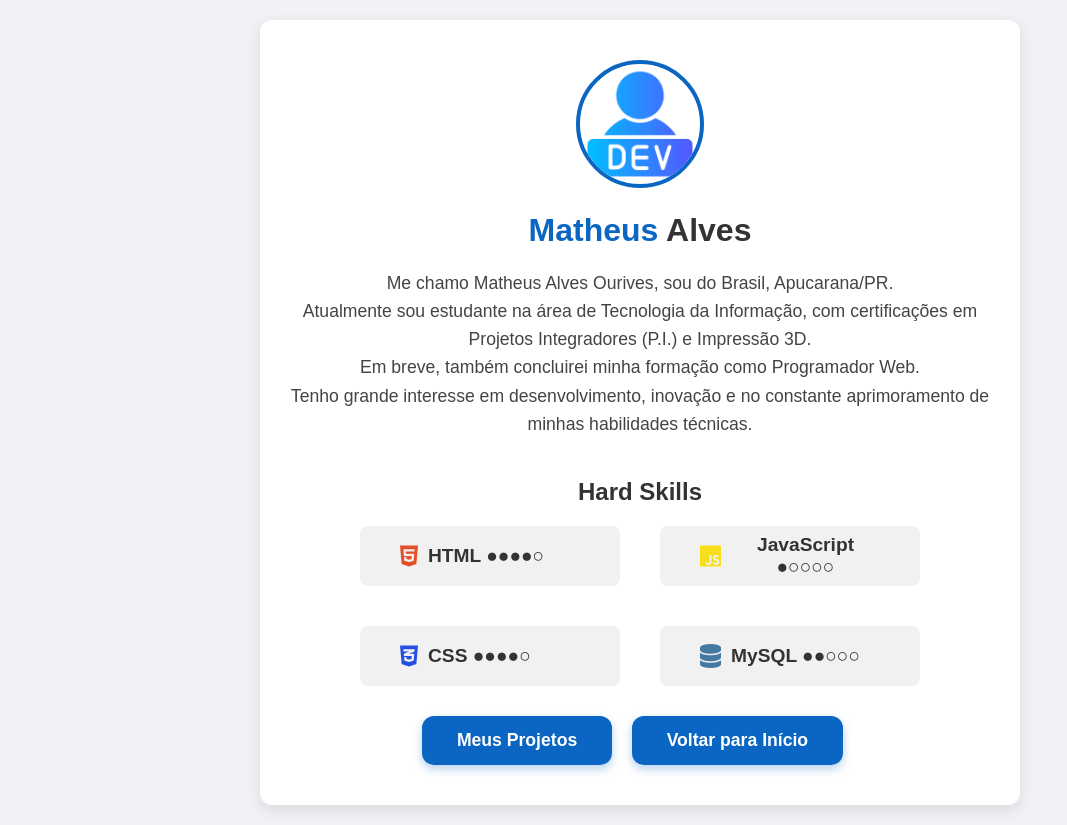
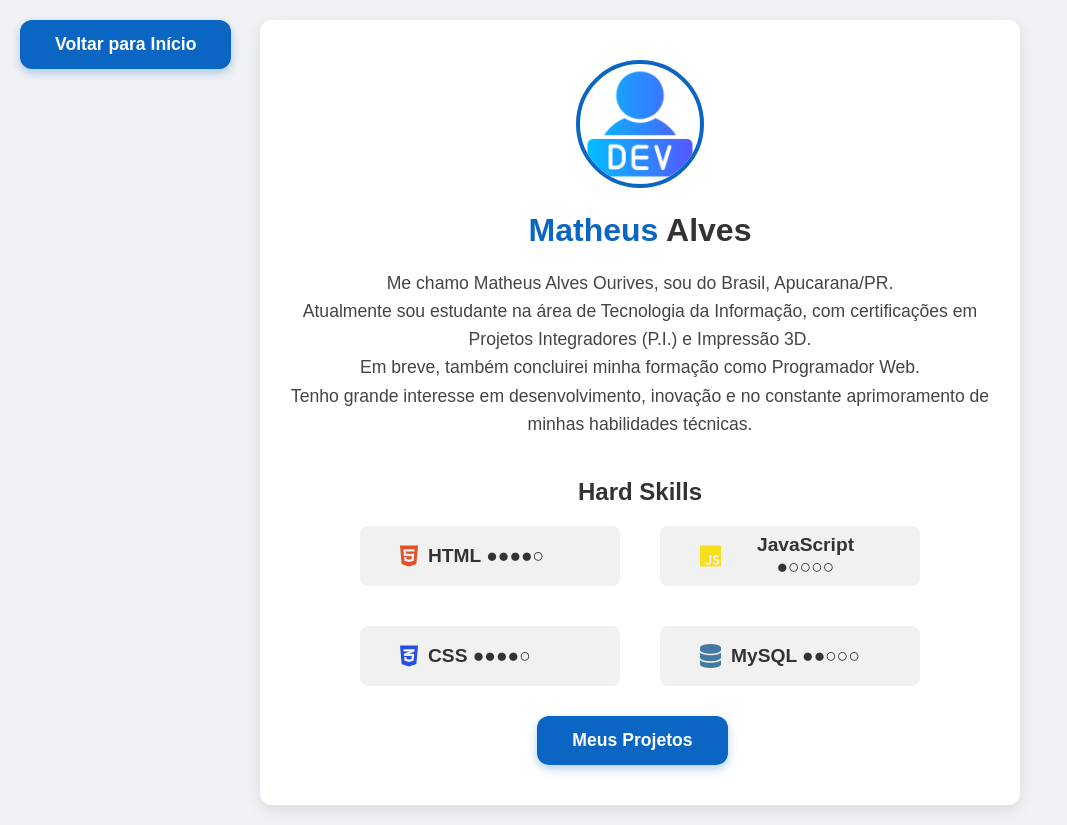
Before and after one commit to SrZetron/portf-lio, a plain HTML site: page sobre.html in a window 1280 px wide. Shown: the whole page, without its empty margins (0-1067 px from the left). Drawn offline with Linux system fonts and the light colour scheme.

Commit message:
Update sobre.css

```diff
--- a/sobre.css
+++ b/sobre.css
@@ -124,7 +124,9 @@ h2 {
 }
 
 .botao-voltar {
-    display: inline-block;
+    position: fixed;
+    top: 20px;
+    left: 20px;
     padding: 14px 35px;
     background-color: #0a66c2;
     color: #fff;
@@ -135,6 +137,7 @@ h2 {
     box-shadow: 0 4px 10px rgba(10, 102, 194, 0.3);
     transition: background-color 0.3s ease, box-shadow 0.3s ease;
     margin-right: 15px;
+    z-index: 1000;
 }
 
 .botao-voltar:hover {
```
